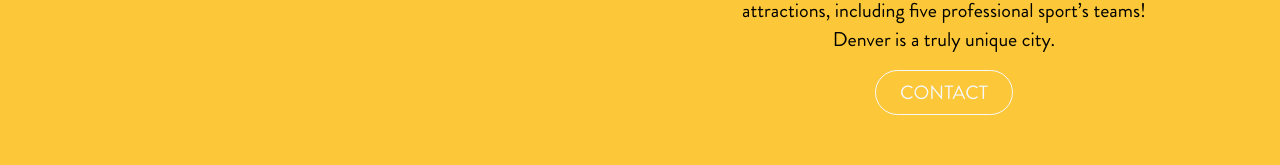
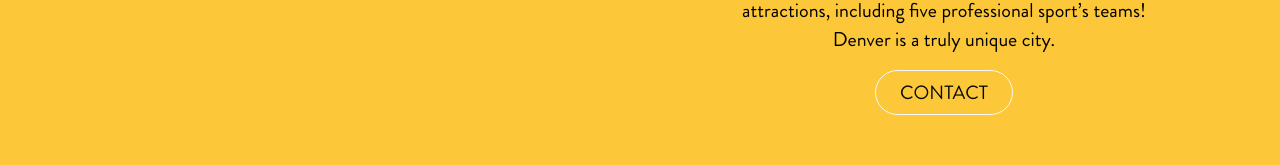
Before and after one commit to ElevateSoberLiving/Elevate-Recovery-Homes, a React (Create React App) app: page /location in a window 1280 px wide. Shown: the part 712-877 px from the top of the page. Built offline with nearby package versions, Linux system fonts and the light colour scheme; the HTML template or start-up script is replaced by a standard one.

Commit message:
Add s and style of button changes

```diff
--- a/src/Components/NavBar.js
+++ b/src/Components/NavBar.js
@@ -22,7 +22,7 @@ function NavBar({ showMenu, setShowMenu }) {
                     </SubMenu>
                 </li>
                 <li className={showMenu ? "links-container active" : 'links-container'}>
-                    <Link className="links" to="/location" onClick={setShowMenu} >LOCATION</Link>
+                    <Link className="links" to="/location" onClick={setShowMenu} >LOCATIONS</Link>
                     <SubMenu>
                         <li ><Link className="links sublinks" to="/admissions/tufts-home" onClick={setShowMenu} >TUFTS HOME</Link></li>
                         {/* <li ><Link className="links sublinks" to="/admissions/ridge-road-home" onClick={setShowMenu} >RIDGE ROAD HOME</Link></li> */}
--- a/src/styles/pages/_location.scss
+++ b/src/styles/pages/_location.scss
@@ -87,10 +87,10 @@
     border: solid .5px $white-smoke;
     border-radius: 28px;
     &:visited{
-        color: $white-smoke;
+        color: $black;
     }
     &:link{
-        color: $white-smoke;
+        color: $black;
     }
 }
 
```
